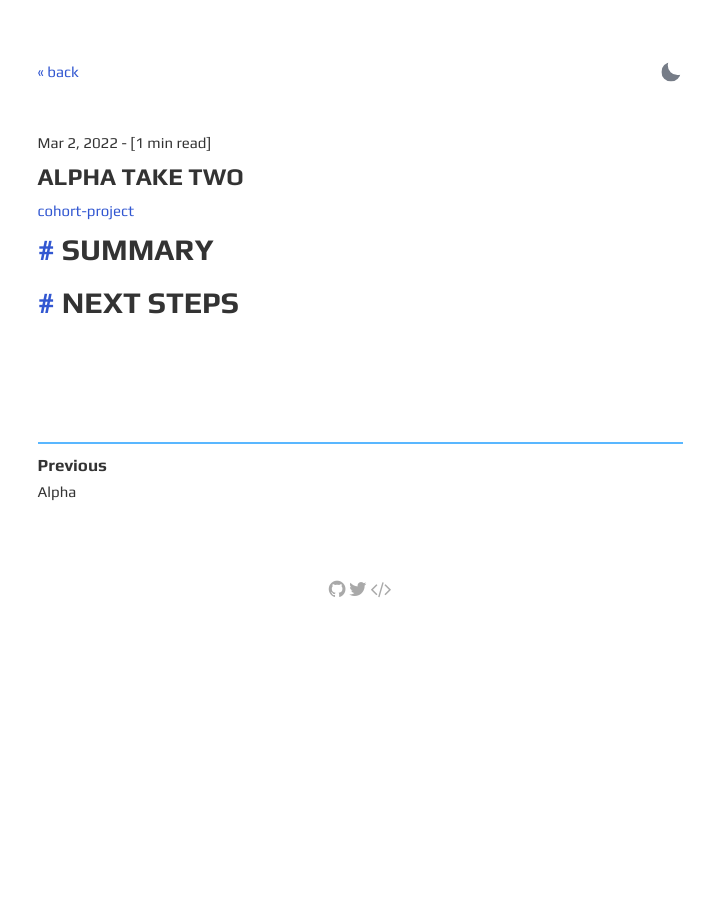
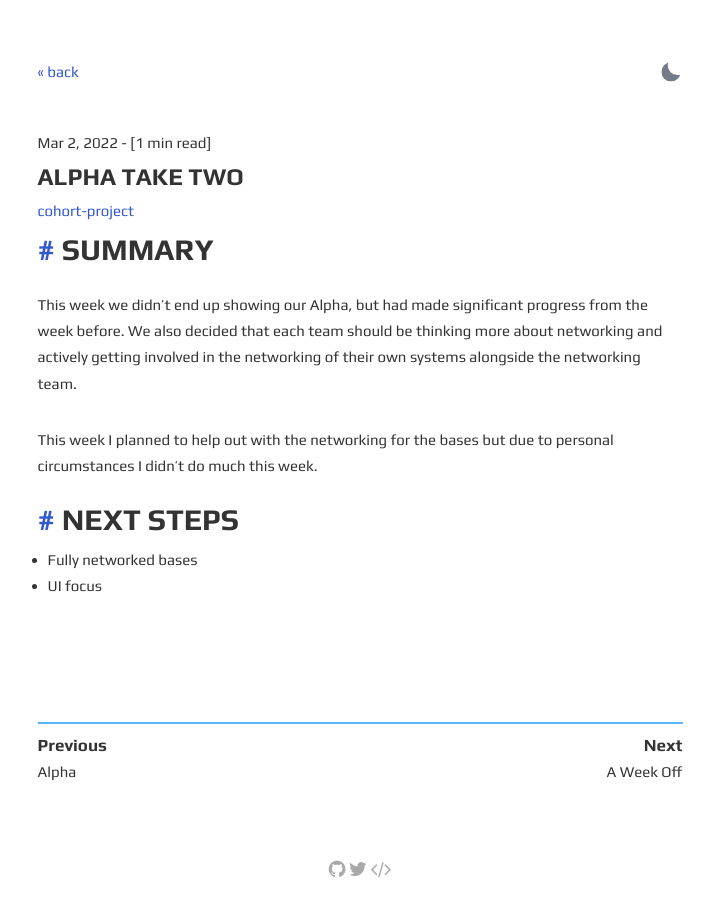
Before and after one commit to zar67/cgd-devlog, a Jekyll site: the page built from _posts/2022-03-02-alpha-take-two.md, in a window 1280 px wide. Shown: the whole page, without its empty margins (280-994 px from the left). Built offline with Jekyll 4.4.1, drawn with Linux system fonts in a browser that asks for light colours.

Commit message:
time off week

```diff
--- a/_posts/2022-03-02-alpha-take-two.md
+++ b/_posts/2022-03-02-alpha-take-two.md
@@ -6,6 +6,10 @@ tags: cohort-project
 ---
 
 # Summary
+This week we didn't end up showing our Alpha, but had made significant progress from the week before. We also decided that each team should be thinking more about networking and actively getting involved in the networking of their own systems alongside the networking team.
 
+This week I planned to help out with the networking for the bases but due to personal circumstances I didn't do much this week.
 
 # Next Steps
+- Fully networked bases
+- UI focus
```
Also changed, not shown: _posts/2022-03-09-a-week-off.md (added, +18 -0 lines).
